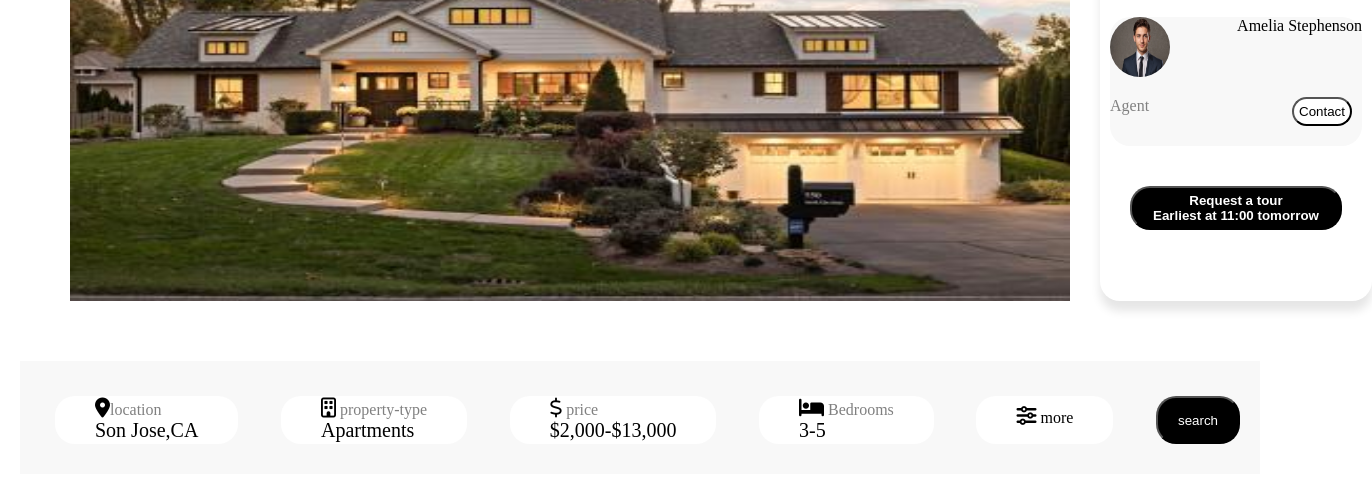
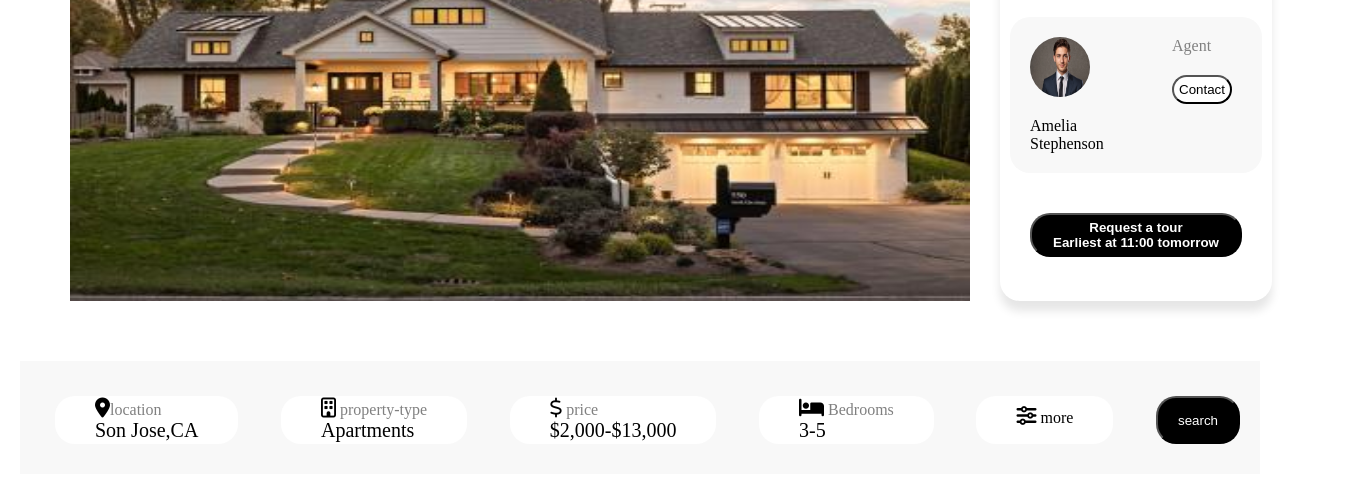
Before and after one commit to sGnanaDeepika/estate-repo, a plain HTML site: page index.html in a window 1280 px wide. Shown: the part 383-877 px from the top of the page, 1372 px wide, since content can reach past the window. Drawn offline with Linux system fonts and the light colour scheme; files whose address does not match are found by name.

Commit message:
Update style.css

```diff
--- a/style.css
+++ b/style.css
@@ -71,8 +71,9 @@ h1 {
 }
 .img-sec img{
     background-color: black;
-    width: 1000px;
+    width: 900px;
     height: 500px;
+    border:20px;
 }
 
 
@@ -123,23 +124,23 @@ h1 {
     border-radius: 20px;
     padding: 10px;
 }
+.contact-sec div{
+   display: flex;
+    flex-direction: column;
+    gap: 20px;
+      margin: 20px 20px ;
+}
 
-.contact-sec div{
-    display: flex;
-   flex-direction: row;
-   justify-content: space-between;
-
-}
 .contact-sec {
     display: flex;
-    flex-direction: column;
-    justify-content: space-between;
-    gap: 20px;
+
+     justify-content: space-between;
+     gap: 20px;
     border-radius: 20px;
     background-color: #f8f8f8;
 }
 .contact-sec button{
-
+ margin-top: 20px;
     border-radius: 20px;
     background-color: #fff;
     padding: 5px;
```
